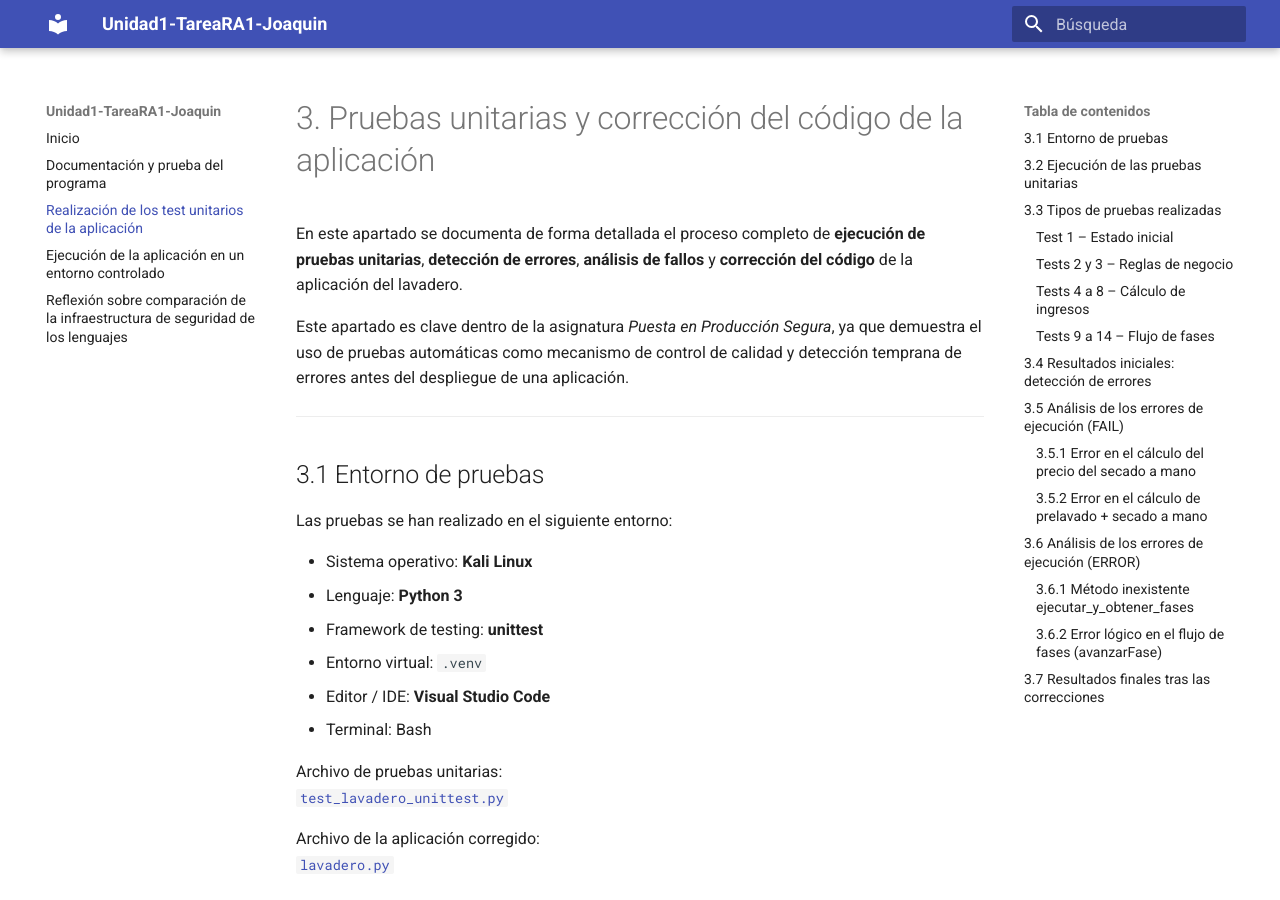
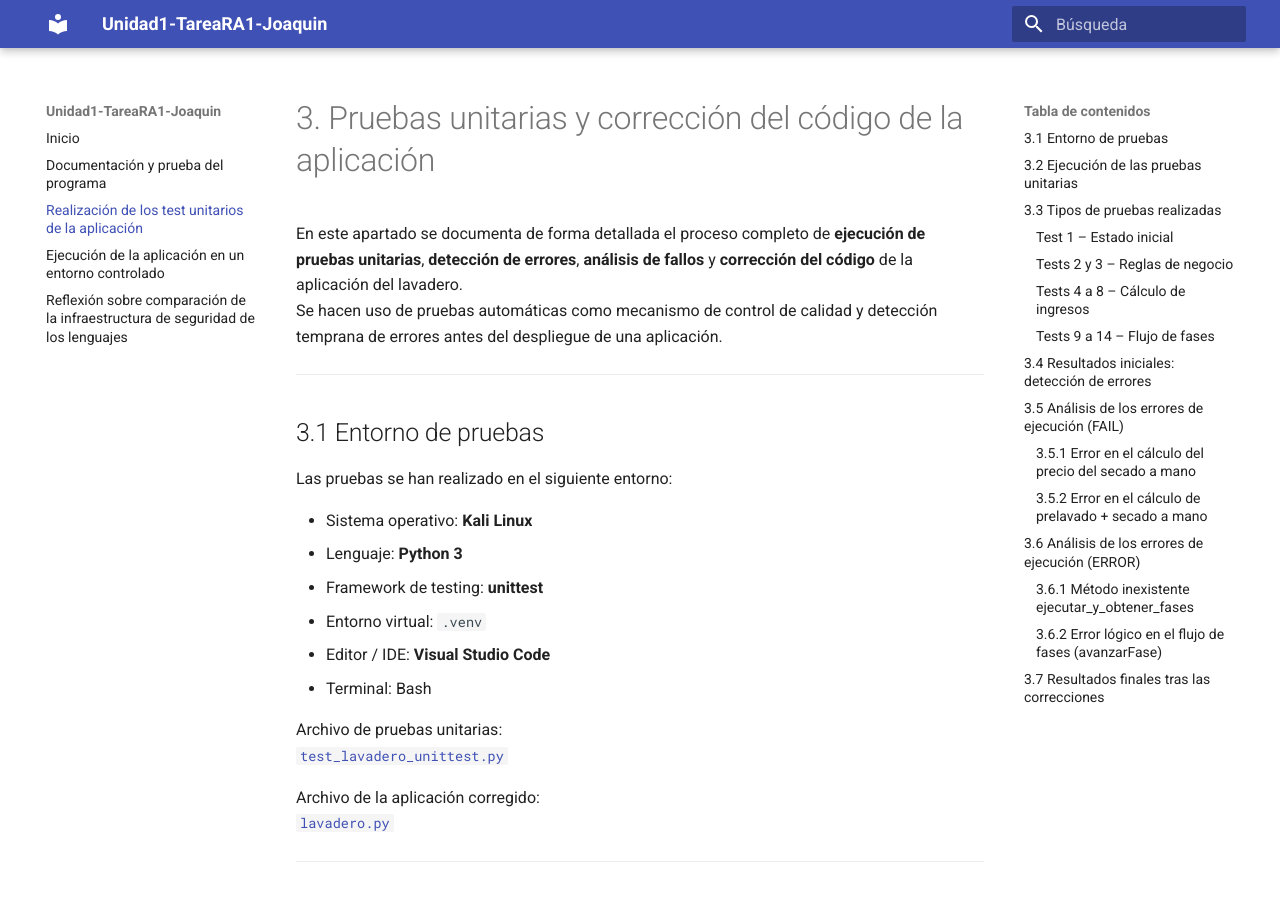
Before and after one commit to JBLeopard/Unidad1-TareaRA1-Joaquin, an MkDocs documentation site: the page built from docs/tests.md, in a window 1280 px wide and 900 px high. Built offline with MkDocs 1.6.1 and Material for MkDocs 9.7.7, drawn with Linux system fonts in a browser that asks for light colours.

Commit message:
Update tests.md

```diff
--- a/docs/tests.md
+++ b/docs/tests.md
@@ -1,8 +1,7 @@
 # 3. Pruebas unitarias y corrección del código de la aplicación
 
 En este apartado se documenta de forma detallada el proceso completo de **ejecución de pruebas unitarias**, **detección de errores**, **análisis de fallos** y **corrección del código** de la aplicación del lavadero.
-
-Este apartado es clave dentro de la asignatura *Puesta en Producción Segura*, ya que demuestra el uso de pruebas automáticas como mecanismo de control de calidad y detección temprana de errores antes del despliegue de una aplicación.
+Se hacen uso de pruebas automáticas como mecanismo de control de calidad y detección temprana de errores antes del despliegue de una aplicación.
 
 ---
 
```
